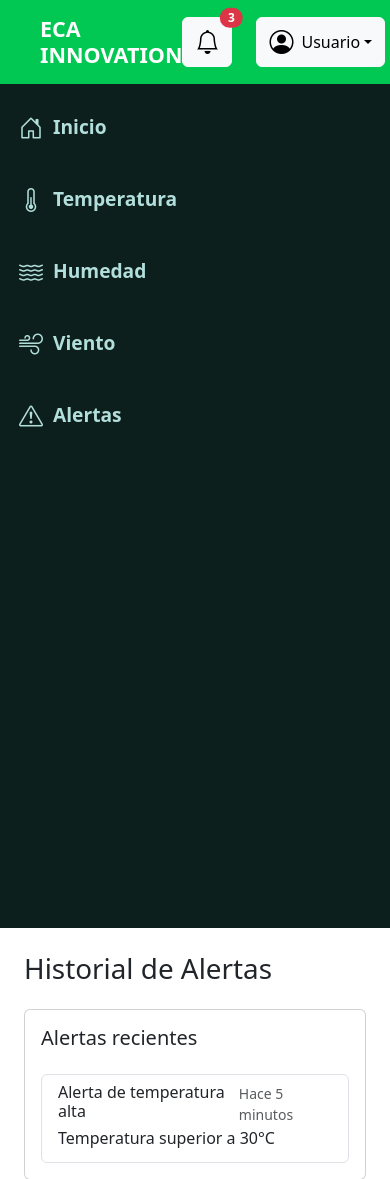
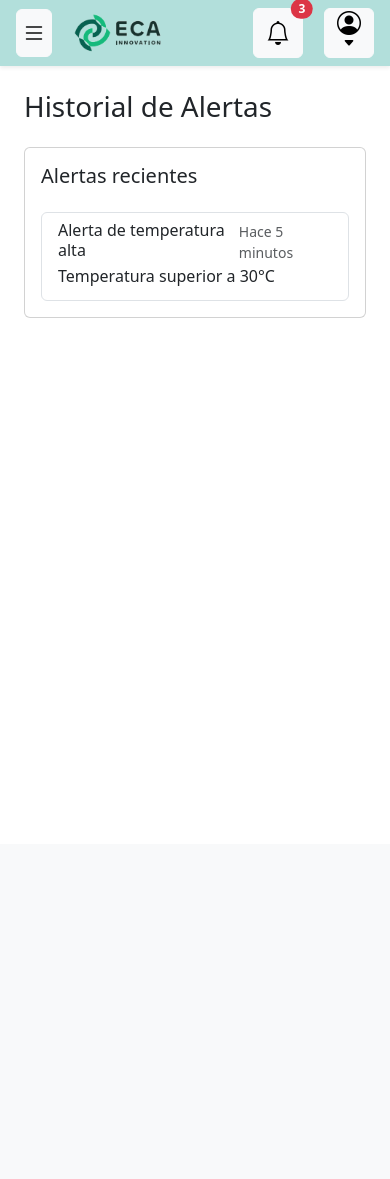
Before and after one commit to eigonzalezrojas/eca_agro_system, a Flask app: page /alertas in a window 390 px wide; the page is wider, and only the part inside the window is pictured. Shown: the top 1179 px of that part. After the commit the page ends 318 px from the top of that part, so only its background shows below. Run offline with Flask 3, Linux system fonts and the light colour scheme.

Commit message:
responsive logo added

```diff
--- a/app/static/css/styles.css
+++ b/app/static/css/styles.css
@@ -5,12 +5,6 @@
     --verde-agua: #009688;
     --gris-ingeniero: #B2DFDB;
 }
-
-/* Estilos generales */
-/* body {
-    background-color: var(--gris-ingeniero);
-    color: var(--negro-tecnologico);
-} */
 
 .bloque-inicio{
     background-color: var(--gris-ingeniero);
@@ -45,8 +39,66 @@
 }
 
 /* Cabecera */
+.logo {
+    height: 80px;
+    width: auto;
+}
+
+#userMenu {
+    padding: 5px;
+    width: 50px;
+    height: 50px;
+}
+
+/* Ajustar los íconos dentro del botón */
+#userMenu .bi-person-circle {
+    margin-bottom: -2px;
+}
+
+#userMenu .bi-caret-down-fill {
+    margin-top: -5px;
+}
+
+@media (max-width: 576px) {
+    /* Ajustar la cabecera para pantallas pequeñas */
+    header {
+        display: flex;
+        flex-wrap: nowrap;
+        justify-content: space-between;
+        align-items: center;
+        padding: 5px 10px;
+    }
+
+    /* Tamaño del logo */
+    .logo {
+        height: 50px;
+        margin-right: auto;
+    }
+
+    /* Tamaño de los íconos */
+    header .bi {
+        font-size: 18px;
+    }
+
+    /* Contenedor de los íconos */
+    header .d-flex.align-items-center {
+        flex: 1;
+        justify-content: flex-end;
+    }
+
+    /* Espaciado entre los íconos */
+    header .dropdown {
+        margin-left: 5px;
+    }
+
+    /* Tamaño del botón de menú hamburguesa */
+    #sidebarToggle {
+        padding: 5px;
+    }
+}
+
 header {
-    background-color: var(--verde-vivo);
+    background-color: var(--gris-ingeniero);
     color: white;
 }
 
@@ -89,20 +141,20 @@ header .dropdown-menu a:hover {
 
 /* Nuevos estilos para el texto de las notificaciones */
 .notification-dropdown .dropdown-item p {
-    font-size: 0.9rem;  /* Texto principal más pequeño */
+    font-size: 0.9rem;
     margin-bottom: 0.2rem;
 }
 
 .notification-dropdown .dropdown-item small {
-    font-size: 0.75rem;  /* Texto secundario aún más pequeño */
+    font-size: 0.75rem;
     color: #6c757d;
 }
 
 .notification-dropdown .dropdown-header {
-    font-size: 0.95rem;  /* Tamaño del encabezado */
+    font-size: 0.95rem;
     font-weight: bold;
 }
 
 .notification-dropdown .dropdown-item:last-child {
-    font-size: 0.85rem;  /* Tamaño del enlace "Ver todas las alertas" */
+    font-size: 0.85rem;
 }
--- a/app/templates/base.html
+++ b/app/templates/base.html
@@ -10,13 +10,18 @@
 </head>
 <body>
     <!-- Cabecera -->
-    <header class="d-flex justify-content-between align-items-center py-3 px-4 shadow-sm">
+    <header class="d-flex flex-wrap justify-content-between align-items-center py-2 px-3 shadow-sm">
         <div class="d-flex align-items-center">
-            <h4 class="ms-3 mb-0">ECA INNOVATION</h4>
+            <!-- Botón de menú hamburguesa para pantallas pequeñas -->
+            <button class="btn btn-light d-md-none me-2" id="sidebarToggle">
+                <i class="bi bi-list" style="font-size: 24px;"></i>
+            </button>
+            <!-- Logo de la empresa -->
+            <img src="{{ url_for('static', filename='img/eca-logo.png') }}" alt="ECA INNOVATION" class="logo">
         </div>
         <div class="d-flex align-items-center">
             <!-- Campana de notificaciones -->
-            <div class="dropdown me-4">
+            <div class="dropdown me-3">
                 <button class="btn btn-light position-relative" type="button" id="notificationMenu" data-bs-toggle="dropdown" aria-expanded="false">
                     <i class="bi bi-bell" style="font-size: 24px;"></i>
                     <!-- Indicador de notificaciones -->
@@ -72,9 +77,9 @@
             </div>
             <!-- Menú de usuario -->
             <div class="dropdown">
-                <button class="btn btn-light dropdown-toggle d-flex align-items-center" type="button" id="userMenu" data-bs-toggle="dropdown" aria-expanded="false">
-                    <i class="bi bi-person-circle me-2" style="font-size: 24px;"></i>
-                    <span>Usuario</span>
+                <button class="btn btn-light d-flex flex-column align-items-center" type="button" id="userMenu" data-bs-toggle="dropdown" aria-expanded="false">
+                    <i class="bi bi-person-circle" style="font-size: 24px;"></i>
+                    <i class="bi bi-caret-down-fill" style="font-size: 12px;"></i>
                 </button>
                 <ul class="dropdown-menu dropdown-menu-end" aria-labelledby="userMenu">
                     <li><a class="dropdown-item" href="#">Contraseña</a></li>
@@ -89,7 +94,7 @@
     <!-- Contenedor principal -->
     <div class="row">
         <!-- Barra lateral -->
-        <nav class="col-md-2 sidebar vh-100 p-3">
+        <nav class="col-md-2 sidebar vh-100 p-3 d-md-block d-none" id="sidebar">
             <ul class="nav flex-column">
                 <li class="nav-item mb-3">
                     <a class="nav-link" href="{{ url_for('main.inicio') }}">
@@ -126,6 +131,13 @@
     </div>
 
     <script src="https://cdn.jsdelivr.net/npm/bootstrap@5.1.3/dist/js/bootstrap.bundle.min.js"></script>
+    <script>
+        // Script para alternar la visibilidad de la barra lateral
+        document.getElementById('sidebarToggle').addEventListener('click', function () {
+            const sidebar = document.getElementById('sidebar');
+            sidebar.classList.toggle('d-none');
+        });
+    </script>
     {% block scripts %}{% endblock %}
 </body>
 </html>
```
Also changed, not shown: app/static/img/eca-logo.png (added), 3 other files.
